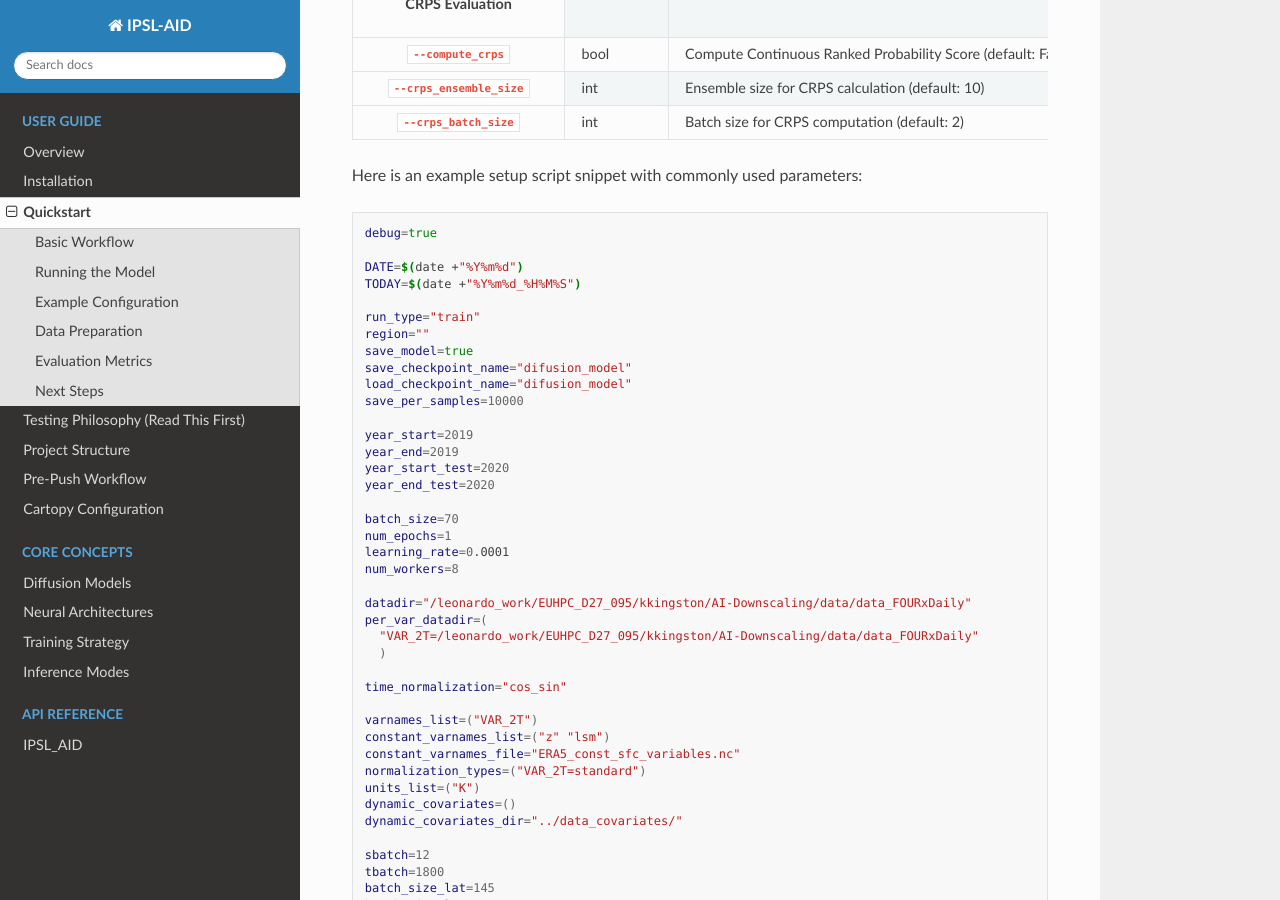
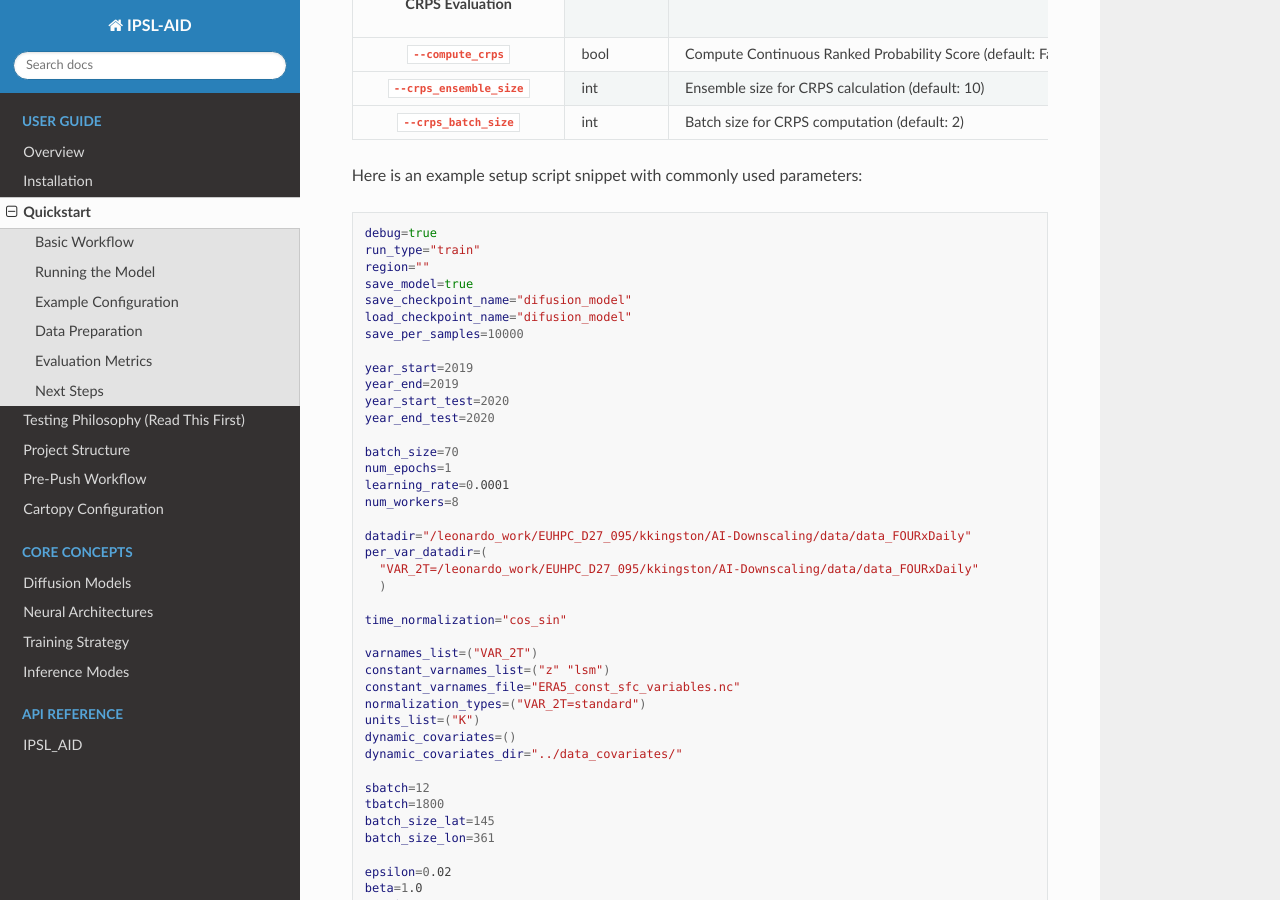
Before and after one commit to kardaneh/IPSL-AID, a Sphinx documentation site: the page built from doc/source/quickstart.rst, in a window 1280 px wide and 900 px high, scrolled down 4015 px. Built offline with Sphinx 7.4.7 and the Read the Docs theme 3.1.0, drawn with Linux system fonts in a browser that asks for light colours.

```diff
--- a/doc/source/quickstart.rst
+++ b/doc/source/quickstart.rst
@@ -285,10 +285,6 @@
 .. code-block:: bash
 
    debug=true
-
-   DATE=$(date +"%Y%m%d")
-   TODAY=$(date +"%Y%m%d_%H%M%S")
-
    run_type="train"
    region=""
    save_model=true
```
